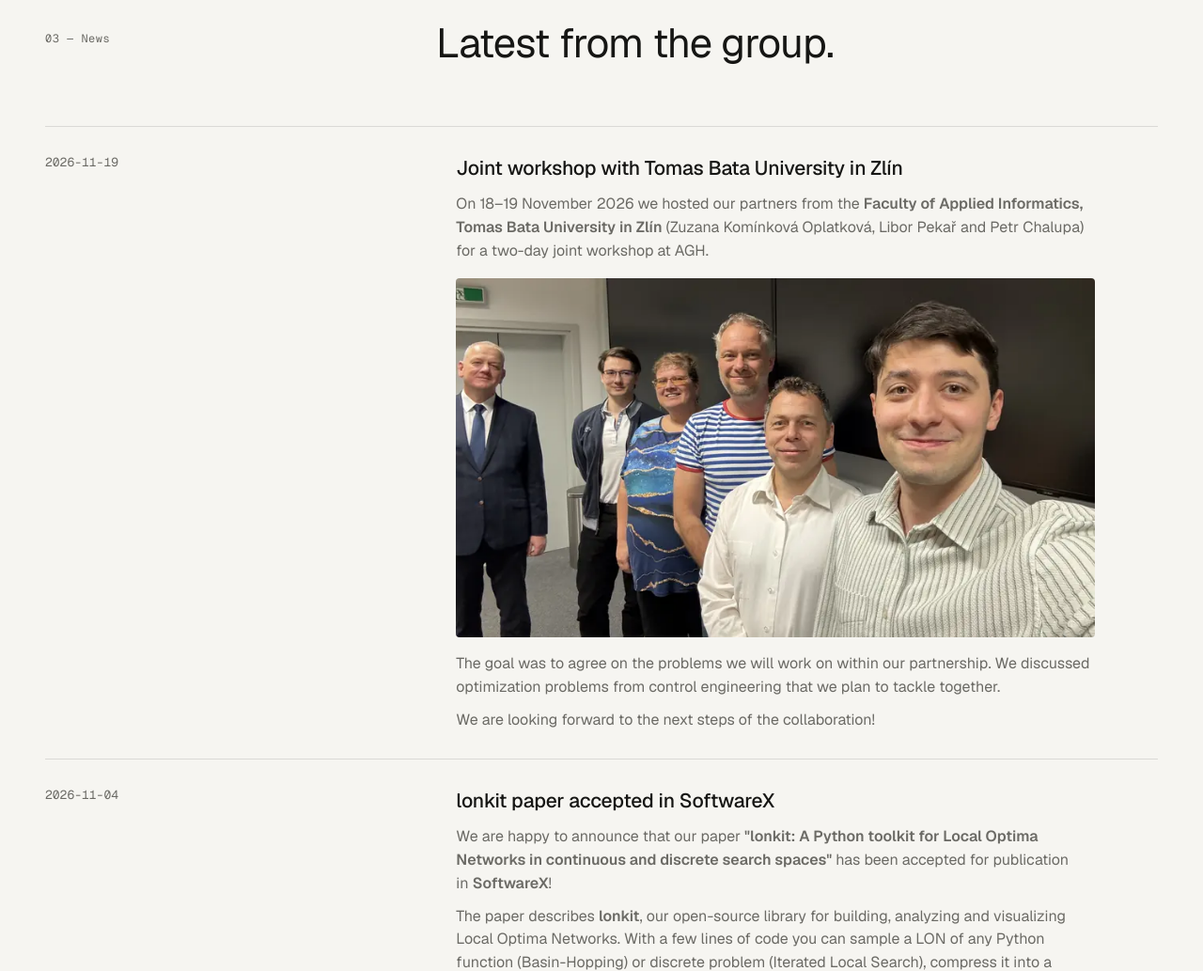
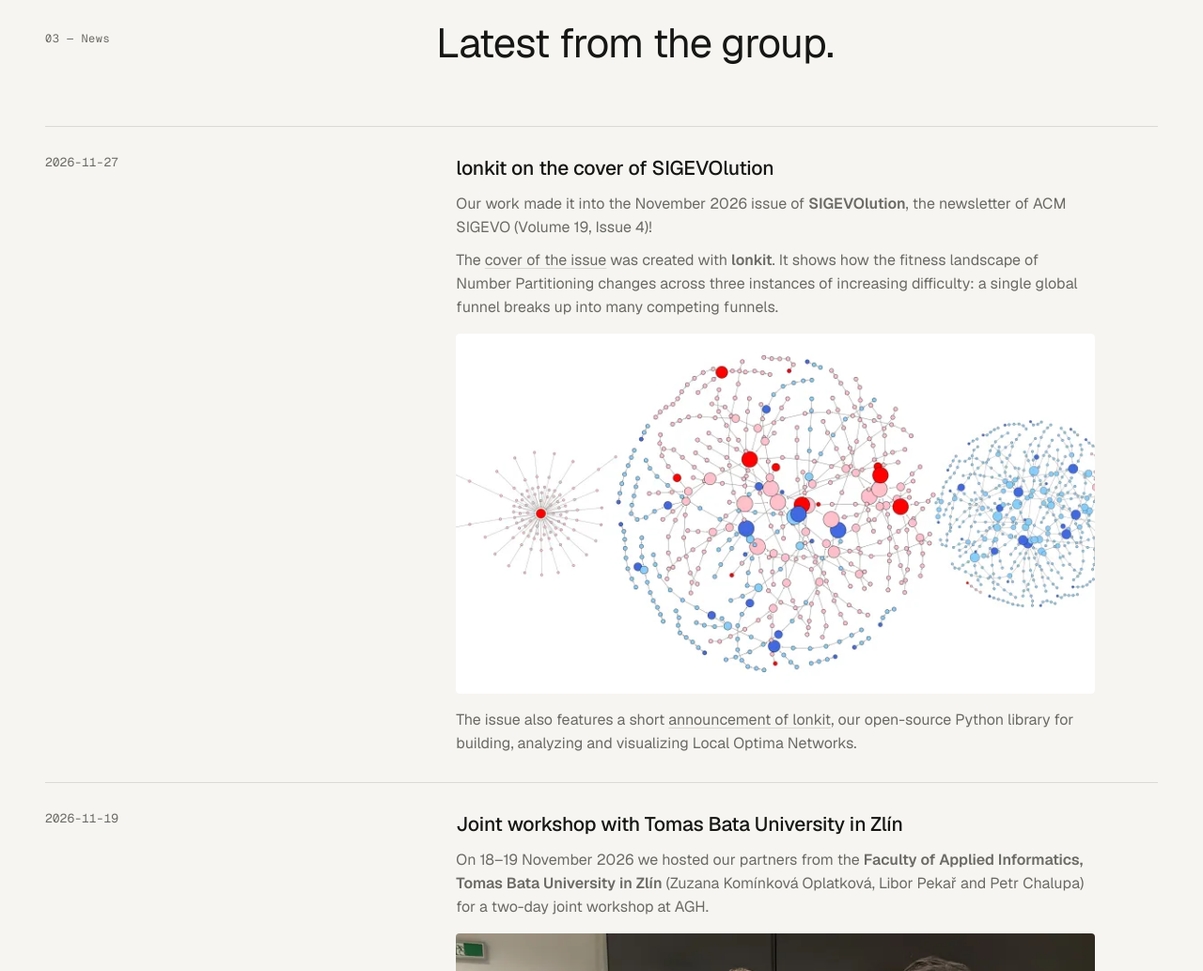
Before and after one commit to helix-agh/helix-agh.github.io, a plain HTML site: page index.html in a window 1280 px wide. Shown: the part 3100-4133 px from the top of the page at 94% size. Drawn offline with nearby package versions, Linux system fonts and the light colour scheme.

Commit message:
Add Nov 2026 news: lonkit on the cover of SIGEVOlution 19(4)

```diff
--- a/announcements/index.json
+++ b/announcements/index.json
@@ -1,4 +1,9 @@
 [
+  {
+    "title": "lonkit on the cover of SIGEVOlution",
+    "date": "2026-11-27",
+    "file": "2026-11-27-lonkit-sigevolution.md"
+  },
   {
     "title": "Joint workshop with Tomas Bata University in Zlín",
     "date": "2026-11-19",
--- a/index.html
+++ b/index.html
@@ -305,6 +305,18 @@
       <!-- Pre-rendered from announcements/*.md so search engines and AI crawlers can read it without JS.
            New entries added only to announcements/index.json are appended by main.js. -->
       <ol class="list" id="news-list" reversed>
+        <li class="row" data-file="2026-11-27-lonkit-sigevolution.md">
+          <time class="row-date" datetime="2026-11-27">2026-11-27</time>
+          <article class="news-body">
+            <h3 class="row-title">lonkit on the cover of SIGEVOlution</h3>
+            <p>Our work made it into the November 2026 issue of <strong>SIGEVOlution</strong>, the newsletter of ACM SIGEVO (Volume 19, Issue 4)!</p>
+            <p>The <a href="https://evolution.sigevo.org/issues/HTML/sigevolution-19-4/index.html#About_the_Cover" target="_blank" rel="noopener">cover of the issue</a> was created with <strong>lonkit</strong>. It shows how the fitness landscape of Number Partitioning changes across three instances of increasing difficulty: a single global funnel breaks up into many competing funnels.</p>
+            <figure class="news-media">
+              <img src="assets/news/2026-11-sigevolution-cover-800.webp" srcset="assets/news/2026-11-sigevolution-cover-800.webp 800w, assets/news/2026-11-sigevolution-cover-1600.webp 1600w" sizes="(max-width: 760px) calc(100vw - 32px), 680px" width="800" height="400" alt="Local Optima Networks of three Number Partitioning instances of increasing difficulty, made with lonkit for the SIGEVOlution cover" loading="lazy" decoding="async">
+            </figure>
+            <p>The issue also features a short <a href="https://evolution.sigevo.org/issues/HTML/sigevolution-19-4/index.html#lonkit_Local_Optima_Networks_in_Python" target="_blank" rel="noopener">announcement of lonkit</a>, our open-source Python library for building, analyzing and visualizing Local Optima Networks.</p>
+          </article>
+        </li>
         <li class="row" data-file="2026-11-19-utb-zlin-workshop.md">
           <time class="row-date" datetime="2026-11-19">2026-11-19</time>
           <article class="news-body">
--- a/sitemap.xml
+++ b/sitemap.xml
@@ -2,7 +2,7 @@
 <urlset xmlns="http://www.sitemaps.org/schemas/sitemap/0.9">
   <url>
     <loc>https://helix-agh.github.io/</loc>
-    <lastmod>2026-11-22</lastmod>
+    <lastmod>2026-11-27</lastmod>
     <changefreq>monthly</changefreq>
     <priority>1.0</priority>
   </url>
```
Also changed, not shown: assets/news/2026-11-sigevolution-cover-1600.webp (added), assets/news/2026-11-sigevolution-cover-800.webp (added), 1 other file.
